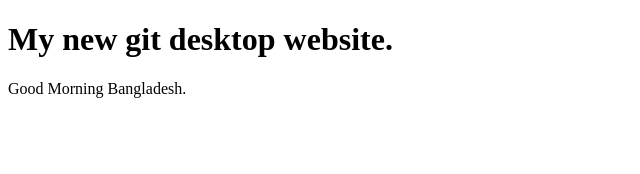
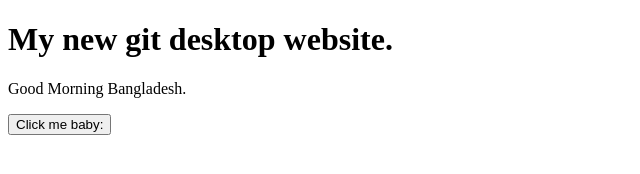
Before and after one commit to moshiurakash/Second-Module, a plain HTML site: page index.html in a window 1280 px wide. Shown: the whole page, without its empty margins (0-640 px from the left). Drawn offline with Linux system fonts and the light colour scheme.

Commit message:
branch update

```diff
--- a/index.html
+++ b/index.html
@@ -14,5 +14,8 @@
             Good Morning Bangladesh.
         </p>
     </div>
+    <button>
+        Click me baby:
+    </button>
 </body>
 </html>
```
